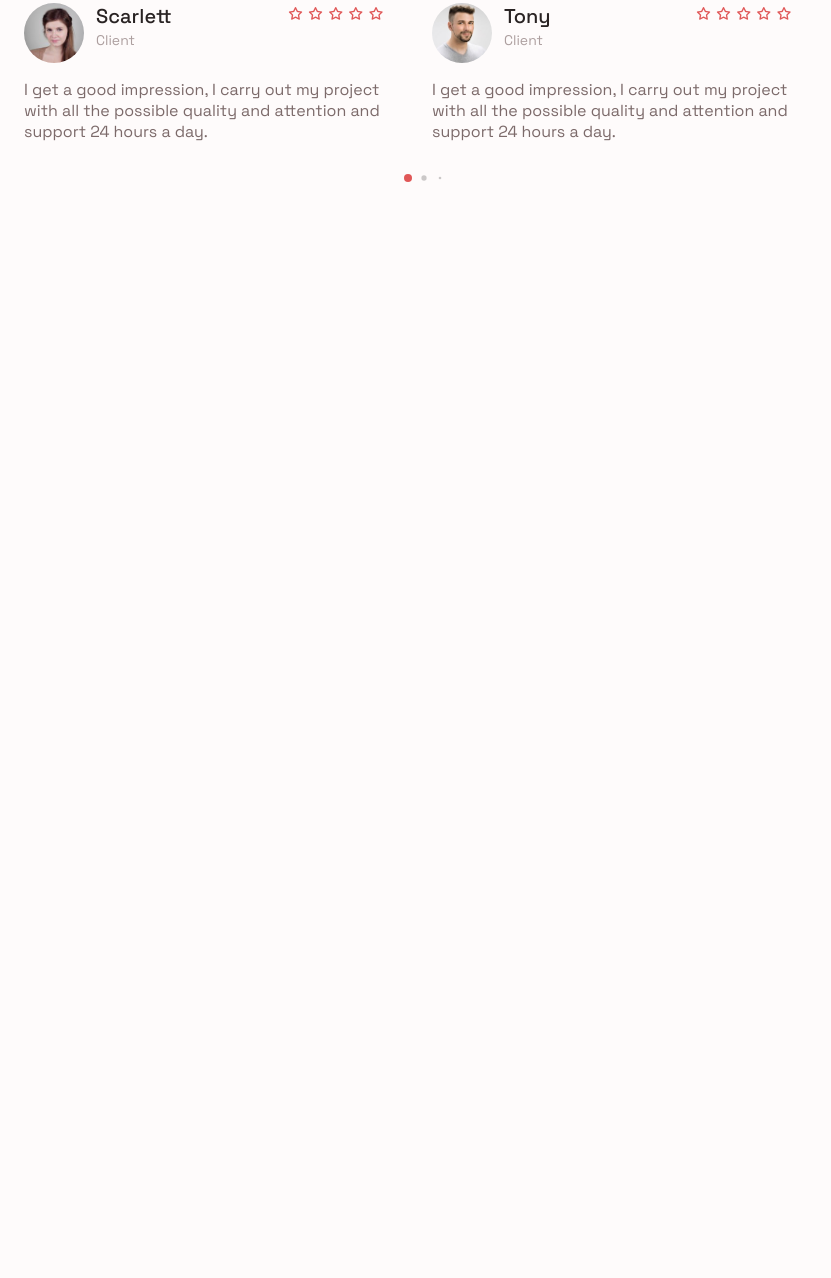
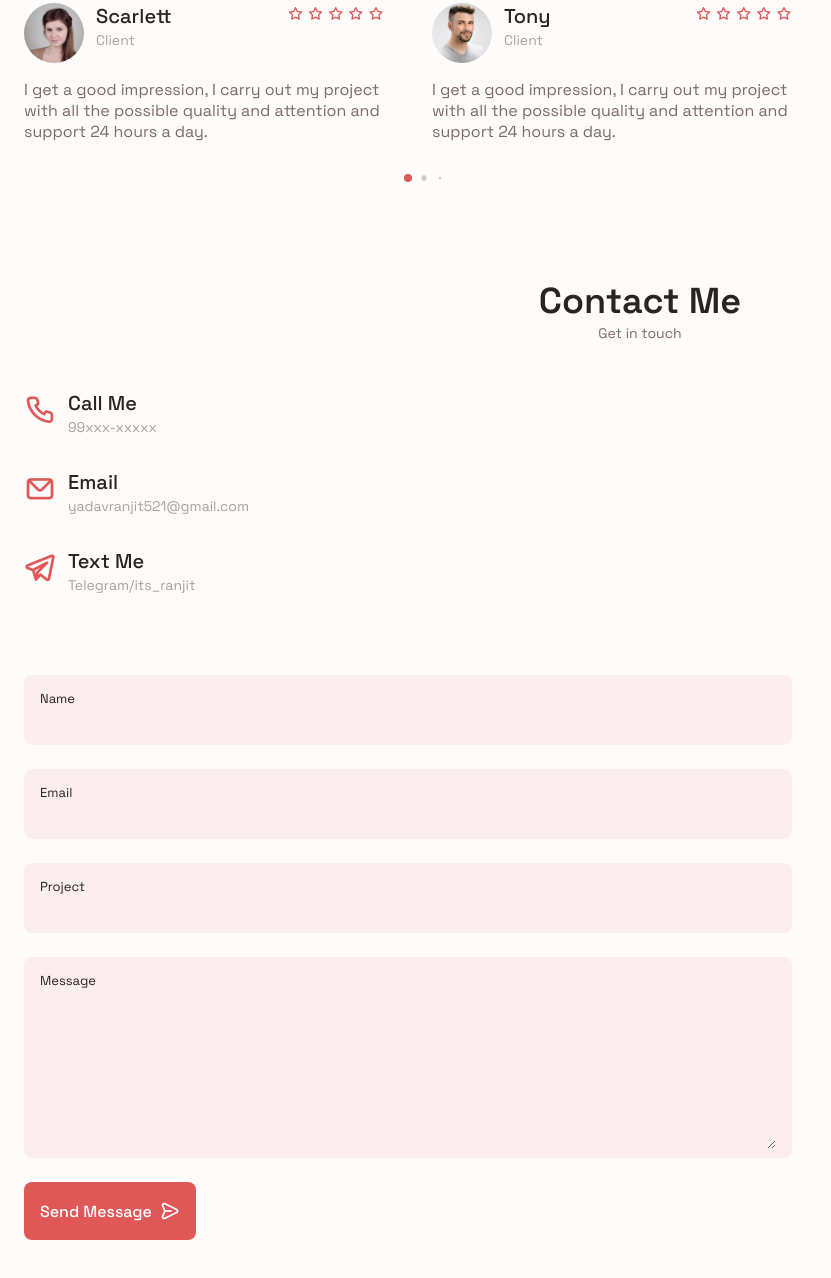
Before and after one commit to 13yadav/13yadav.github.io, a plain HTML site: page index.html in a window 1280 px wide. Shown: the part 4788-6066 px from the top of the page, without its empty margins (0-831 px from the left). Before the commit the page ends 5178 px from the top, so only its background shows below. Drawn offline with nearby package versions, Linux system fonts and the light colour scheme.

Commit message:
added contact me

```diff
--- a/assets/css/styles.css
+++ b/assets/css/styles.css
@@ -827,6 +827,52 @@ img {
 }
 
 /*==================== CONTACT ME ====================*/
+.contact-container {
+  row-gap: 3rem;
+}
+
+.contact-information {
+  display: flex;
+  margin-bottom: var(--mb-2);
+}
+
+.contact-icon {
+  font-size: 2rem;
+  color: var(--first-color);
+  margin-right: var(--mb-0-75);
+}
+
+.contact-title {
+  font-size: var(--h3-font-size);
+  font-weight: var(--font-medium);
+}
+
+.contact-subtitle {
+  font-size: var(--small-font-size);
+  color: var(--text-color-light);
+}
+
+.contact-content {
+  background-color: var(--input-color);
+  border-radius: .5rem;
+  padding: .75rem 1rem .25rem;
+}
+
+.contact-label {
+  font-size: var(--smaller-font-size);
+  color: var(--title-color);
+}
+
+.contact-input {
+  width: 100%;
+  background-color: var(--input-color);
+  color: var(--text-color);
+  font-family: var(--body-font);
+  font-size: var(--normal-font-size);
+  border: none;
+  outline: none;
+  padding: .25rem .5rem .5rem 0;
+}
 
 /*==================== FOOTER ====================*/
 
--- a/index.html
+++ b/index.html
@@ -712,7 +712,64 @@
 
         <!--==================== CONTACT ME ====================-->
         <section class="contact section" id="contact">
+            <h2 class="section-title">Contact Me</h2>
+            <span class="section-subtitle">Get in touch</span>
 
+            <div class="contact-container container grid">
+                <div>
+                    <div class="contact-information">
+                        <i class="uil uil-phone contact-icon"></i>
+                        <div>
+                            <h3 class="contact-title">Call Me</h3>
+                            <span class="contact-subtitle">99xxx-xxxxx</span>
+                        </div>
+                    </div>
+                    <div class="contact-information">
+                        <i class="uil uil-envelope contact-icon"></i>
+                        <div>
+                            <h3 class="contact-title">Email</h3>
+                            <span class="contact-subtitle">yadavranjit521@gmail.com</span>
+                        </div>
+                    </div>
+                    <div class="contact-information">
+                        <i class="uil uil-telegram-alt contact-icon"></i>
+                        <div>
+                            <h3 class="contact-title">Text Me</h3>
+                            <a href="https://t.me/its_ranjit">
+                                <span class="contact-subtitle">Telegram/its_ranjit</span>
+                            </a>
+                        </div>
+                    </div>
+                </div>
+
+                <form action="" class="contact-form grid">
+                    <div class="contact-inputs grid">
+                        <div class="contact-content">
+                            <label for="name" class="contact-label">Name</label>
+                            <input id="name" type="text" class="contact-input">
+                        </div>
+                        <div class="contact-content">
+                            <label for="email" class="contact-label">Email</label>
+                            <input id="email" type="email" class="contact-input">
+                        </div>
+                    </div>
+                    <div class="contact-content">
+                        <label for="project" class="contact-label">Project</label>
+                        <input id="project" type="text" class="contact-input">
+                    </div>
+                    <div class="contact-content">
+                        <label for="message" class="contact-label">Message</label>
+                        <textarea name="message" id="message" cols="0" rows="7" class="contact-input"></textarea>
+                    </div>
+
+                    <div>
+                        <a href="#" class="button button-flex">
+                            Send Message
+                            <i class="uil uil-message button-icon"></i>
+                        </a>
+                    </div>
+                </form>
+            </div>
         </section>
     </main>
 
```
